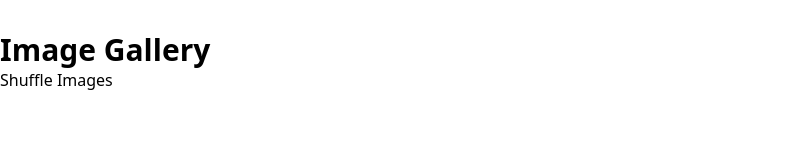
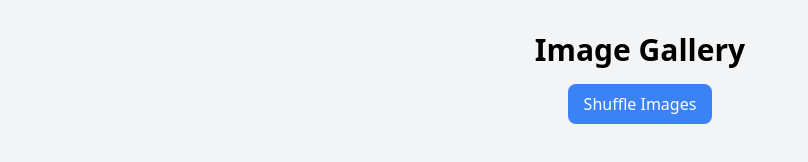
Before and after one commit to albert-byiringiro/the-gallery-app, a website: page dist/index.html in a window 1280 px wide. Shown: the whole page, without its empty margins (0-808 px from the left). Drawn offline with Linux system fonts and the light colour scheme; no server answers.

Commit message:
add styles to the home page

```diff
--- a/dist/index.html
+++ b/dist/index.html
@@ -6,10 +6,17 @@
     <title>Image Gallery</title>
     <link rel="stylesheet" href="./style.css" />
   </head>
-  <body>
+  <body class="bg-gray-100 flex flex-col items-center">
     <h1 class="text-3xl font-bold mt-8">Image Gallery</h1>
-    <button id="shuffleButton">Shuffle Images</button>
-    <div class="gallery-container">
+    <button
+      id="shuffleButton"
+      class="mt-4 mb-8 px-4 py-2 bg-blue-500 text-white rounded-lg"
+    >
+      Shuffle Images
+    </button>
+    <div
+      class="gallery-container grid grid-cols-1 sm:grid-cols-2 md:grid-cols-3 lg:grid-cols-4 gap-6 max-w-screen-lg w-full p-4"
+    >
       <!-- Images will be inserted here -->
     </div>
     <script type="module" src="./index.js"></script>
```
Also changed, not shown: dist/style.css.
